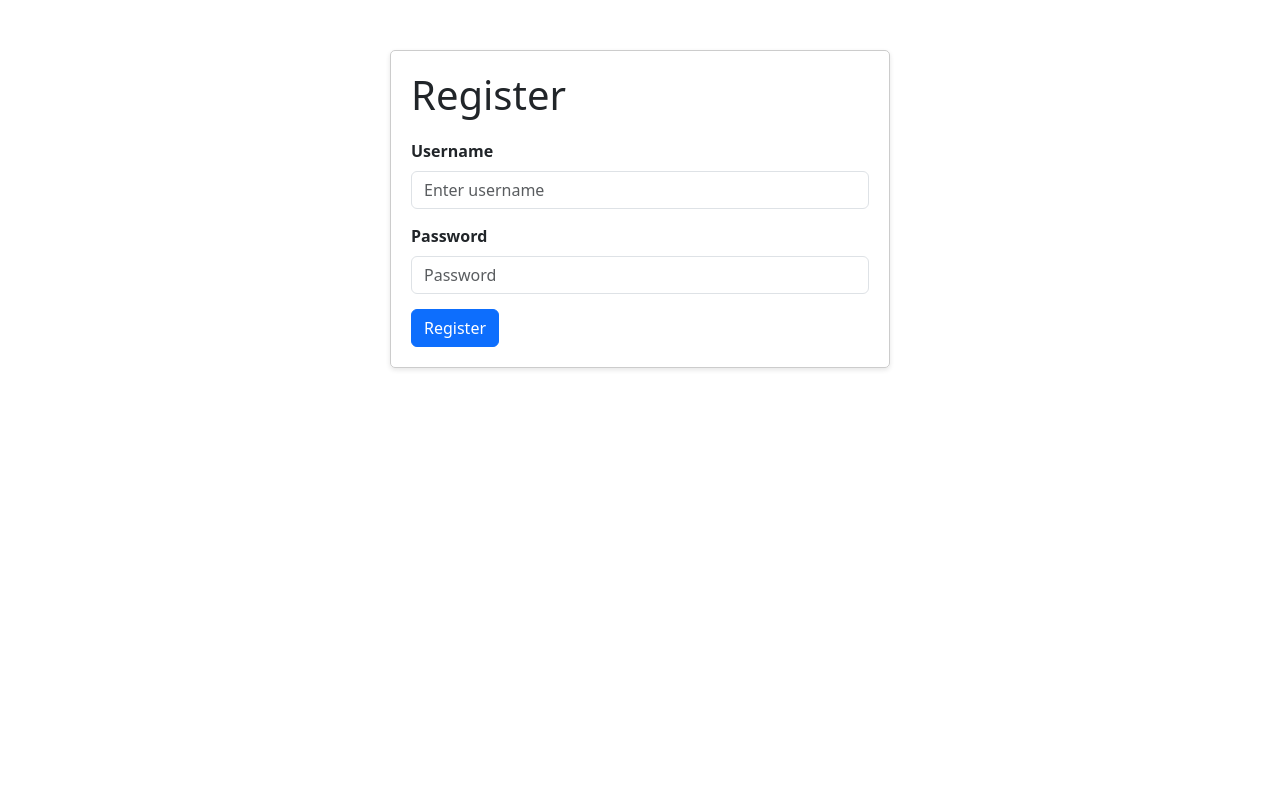
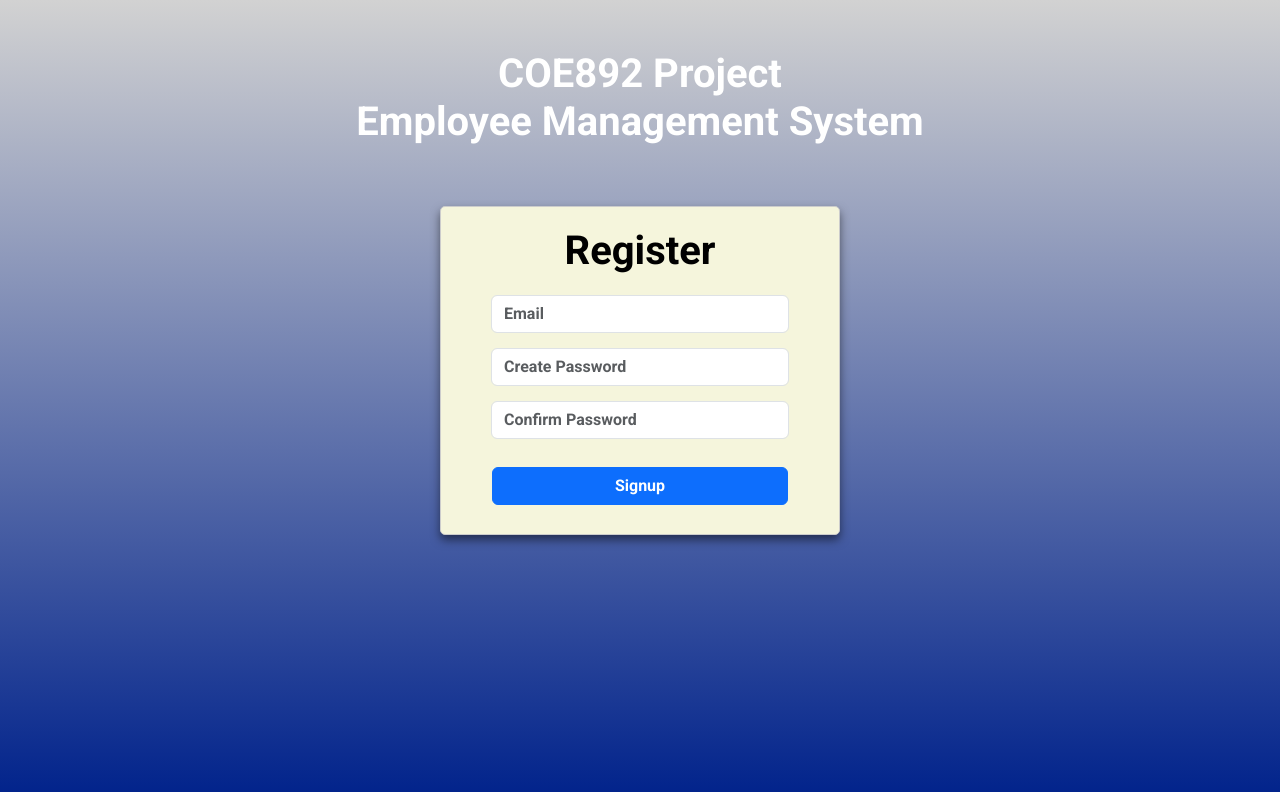
Before and after one commit to jaspreet-sahota/Employee-Management-System, a React (Vite) app in the folder Frontend/employee_management/: page /register-user in a window 1280 px wide. Shown: the top 792 px of the page. Built offline with nearby package versions, Linux system fonts and the light colour scheme.

Commit message:
Updated (2024-03-22-5:29pm)

```diff
--- a/Frontend/employee_management/src/MainMenu/MainMenu.css
+++ b/Frontend/employee_management/src/MainMenu/MainMenu.css
@@ -38,9 +38,10 @@
         }
 /* --------------------------------------------------- */
 .login-register{
-    width: 568px;
+    width: 300px;
     height: 100px;
     display: flex;
+    gap: 10px;
     flex-direction: column;
     justify-content: center;
     align-items: center;
@@ -76,6 +77,8 @@
   justify-content: flex-start;
 }
 .dashboard-login {
+  width: 100%; /* Set width to 100% of the parent container */
+  height: 100vh;
   flex: 1;
   background: linear-gradient(180deg, #d2d2d2, #00228b);
   overflow: hidden;
@@ -83,7 +86,7 @@
   align-items: center;
   padding: 161px var(--padding-xl) 61px;
   box-sizing: border-box;
-  gap: 43px;
+  gap: 30px;
   text-align: center;
   font-size: 40px;
   color: var(--color-white);
@@ -91,9 +94,6 @@
 }
 
 .desktop {
-    width: 100%; /* Set width to 100% of the parent container */
-    height: 100vh;
-    overflow: hidden;
     flex-direction: row; /* Align items horizontally */
     align-items: flex-start; /* Align items to the start of the cross axis */
     letter-spacing: normal;
--- a/Frontend/employee_management/src/MainMenu/MainMenu.tsx
+++ b/Frontend/employee_management/src/MainMenu/MainMenu.tsx
@@ -58,7 +58,6 @@ const MainMenu: FunctionComponent = () => {
           </div>
         </div>
         <div className="login-register">
-          <div>
             <Button
               className="login-button"
               variant="primary"
@@ -75,7 +74,6 @@ const MainMenu: FunctionComponent = () => {
             >
               REGISTER
             </Button>
-          </div>
         </div>
 
         <div className="design-members-master">
--- a/Frontend/employee_management/src/RegisterPage/RegisterPage.css
+++ b/Frontend/employee_management/src/RegisterPage/RegisterPage.css
@@ -1,21 +1,47 @@
+.main {
+  width: 100%; /* Set width to 100% of the parent container */
+  height: 100vh;
+  display: flex;
+  background: linear-gradient(180deg, #d2d2d2, #00228b);
+  flex-direction: column;
+  align-items: center;
+  padding:  50px;
+  box-sizing: border-box;
+  gap: 43px;
+  text-align: center;
+  font-size: 40px;
+  color: var(--color-white);
+  font-family: var(--font-roboto);
+}
+
 .register-container {
     width: 100%;
-    max-width: 500px;
-    margin: 50px auto;
-    padding: 20px;
+    max-width: 400px;
+    padding-top: 20px; padding-bottom: 20px; padding-left: 50px; padding-right: 50px;
     border: 1px solid #ccc;
     border-radius: 5px;
-    box-shadow: 0 2px 5px rgba(0, 0, 0, 0.1);
+    box-shadow: 0 5px 10px rgba(0, 0, 0, 0.5);
+    background-color: beige;
+    color: black;
   }
 
   .register-form {
     margin-top: 20px;
+    text-align: left;
+    color: black;
   }
 
   .register-form label {
     font-weight: bold;
+    font-size: 16px;
   }
 
   .register-form .form-control {
     margin-bottom: 15px;
   }
+
+  .btn {
+    width: 100%;
+    padding-left: 0px;
+    padding-right: 0px;
+  }
--- a/Frontend/employee_management/src/RegisterPage/RegisterPage.tsx
+++ b/Frontend/employee_management/src/RegisterPage/RegisterPage.tsx
@@ -1,36 +1,49 @@
-import { FunctionComponent} from "react";
+import React, { FunctionComponent, useState} from "react";
 import { useNavigate } from "react-router-dom"
 import "bootstrap/dist/css/bootstrap.min.css";
 import { Form, Button } from "react-bootstrap";
 import "./RegisterPage.css";
 
 const Register: FunctionComponent = () => {
+  const navigate = useNavigate()
 
-  const navigate = useNavigate()
   const handleRegister = () => {
     navigate("/")
   };
 
 
   return (
+    <main className="main">
+      <div className="coe892-project-employee-manage-wrapper">
+          <h1 className="coe892-project-employee-container">
+            <p className="coe892-project">COE892 Project</p>
+            <p className="employee-management-system">
+              Employee Management System
+            </p>
+          </h1>
+        </div>
       <div className="register-container">
         <h1>Register</h1>
         <Form className="register-form">
           <Form.Group controlId="formBasicUsername">
-          <Form.Label>Username</Form.Label>
-          <Form.Control type="text" placeholder="Enter username" />
+            <Form.Control type="text" placeholder="Email"  />
           </Form.Group>
 
           <Form.Group controlId="formBasicPassword">
-          <Form.Label>Password</Form.Label>
-          <Form.Control type="password" placeholder="Password" />
+            <Form.Control type="password" placeholder="Create Password" />
           </Form.Group>
 
+          <Form.Group controlId="formBasicPassword">
+            <Form.Control type="password" placeholder="Confirm Password" />
+          </Form.Group>
+        </Form>
+        <div className="btn">
           <Button variant="primary" type="submit" onClick={handleRegister}>
-          Register
+            Signup
           </Button>
-      </Form>
         </div>
+      </div>
+    </main>
   );
 };
 
```
Lines whose indentation alone changed are shown as unchanged.
